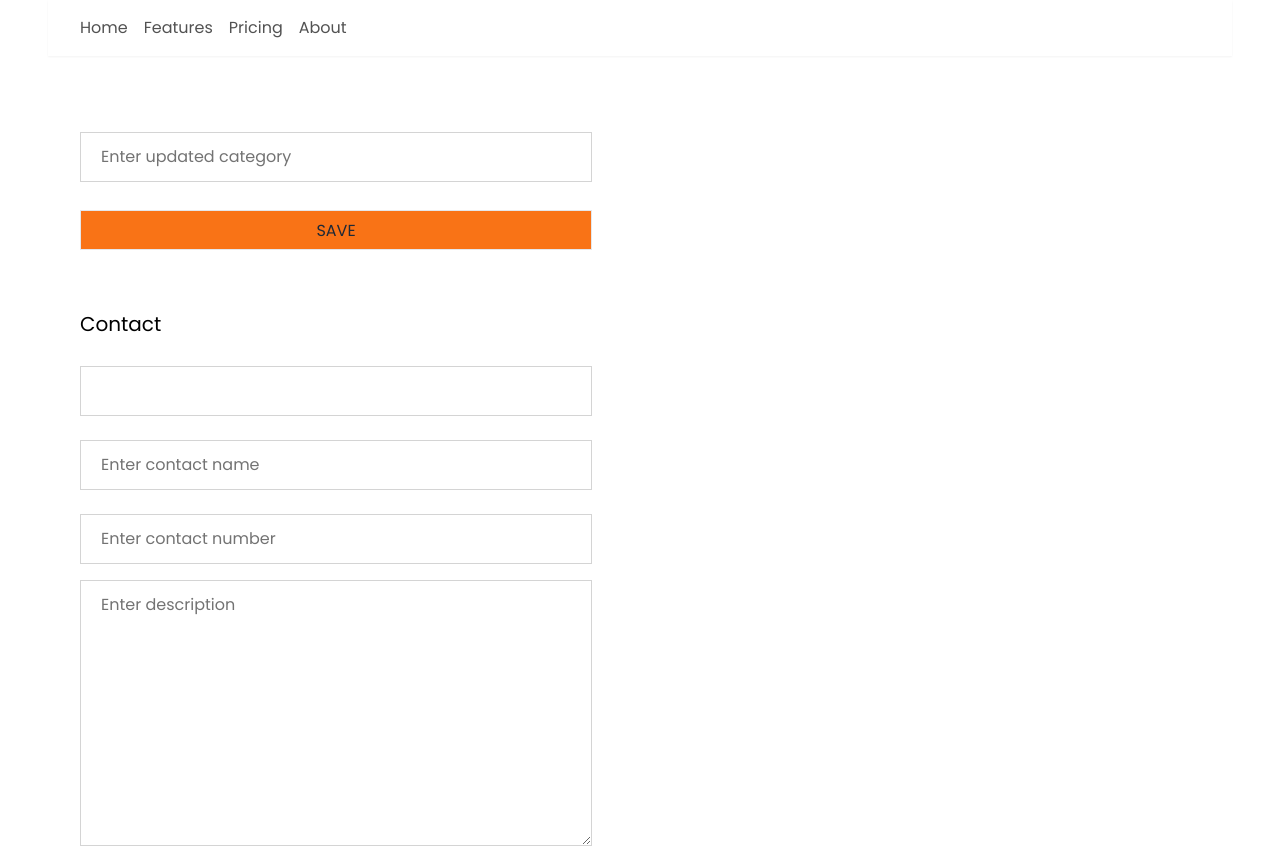
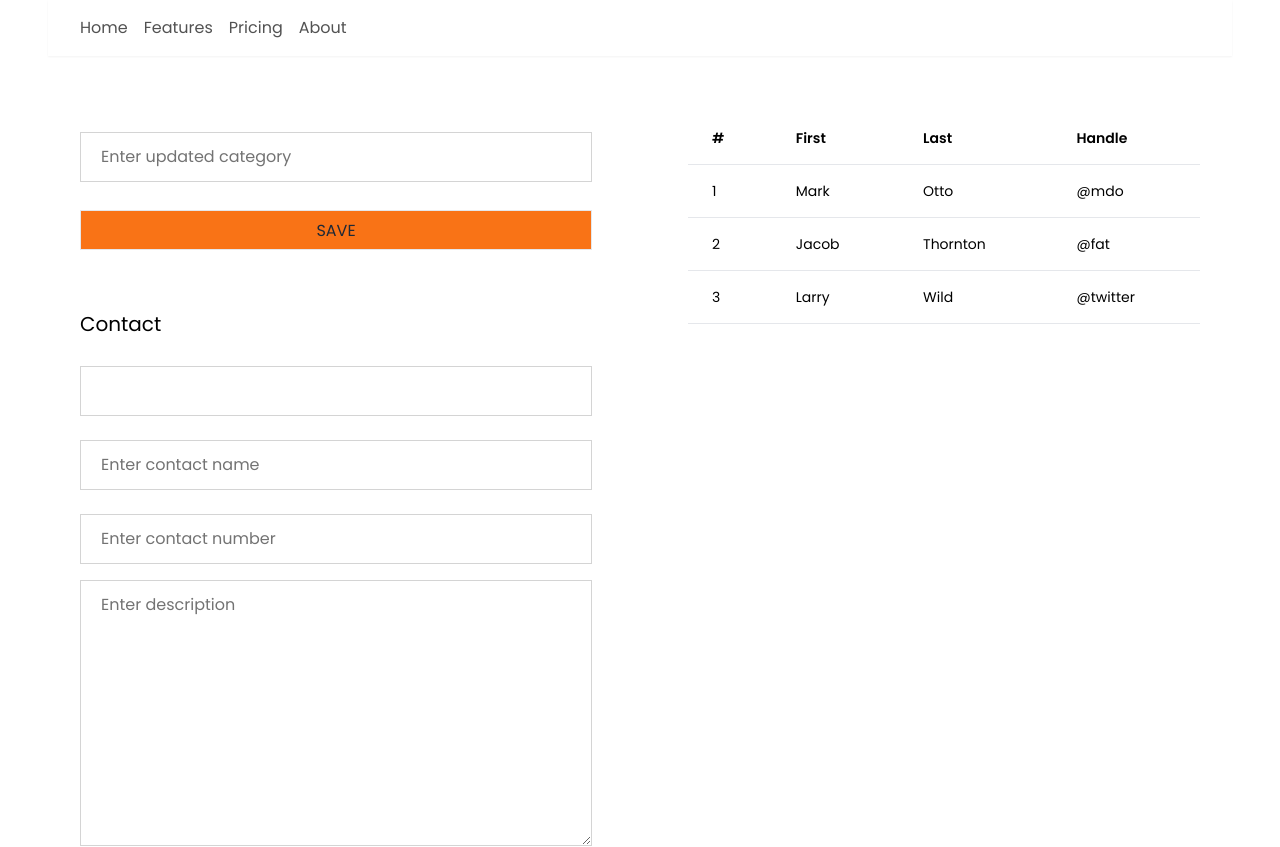
Before and after one commit to FREDVUNI/contact-manager-app, a React (Vite) app in the folder client/: page /contact/1 in a window 1280 px wide. Shown: the top 847 px of the page. Built offline with nearby package versions, Linux system fonts and the light colour scheme; no server answers.

Commit message:
Add table to contacts

```diff
--- a/client/src/components/Contact.tsx
+++ b/client/src/components/Contact.tsx
@@ -76,7 +76,7 @@
         }
     }
   return (
-    <div className='grid grid-cols-2 min-h-full bg-white px-6 sm:py-30 lg:px-8'>
+    <div className='grid lg:grid-cols-2 min-h-full bg-white px-6 sm:py-30 lg:px-8'>
         <div className="px-12 py-12 md:px-12 text-gray-800 lg:text-left grid lg:grid-cols-1 gap-12 items-center">
             <div className="container justify-center">
                 <p className='text-xl text-black'>{category.category}</p>
@@ -100,6 +100,44 @@
             </div>
             <AddContact category={category.category}/>
         </div>
+        <div className="flex lg:flex-col px-12 py-12 md:px-12">
+        <div className="overflow-x-auto sm:-mx-6 lg:-mx-8">
+            <div className="inline-block min-w-full py-2 sm:px-6 lg:px-8">
+            <div className="overflow-hidden">
+                <table className="min-w-full text-left text-sm font-light">
+                <thead className="border-b font-medium dark:border-neutral-500">
+                    <tr>
+                    <th scope="col" className="px-6 py-4">#</th>
+                    <th scope="col" className="px-6 py-4">First</th>
+                    <th scope="col" className="px-6 py-4">Last</th>
+                    <th scope="col" className="px-6 py-4">Handle</th>
+                    </tr>
+                </thead>
+                <tbody>
+                    <tr className="border-b dark:border-neutral-500">
+                    <td className="whitespace-nowrap px-6 py-4 font-medium">1</td>
+                    <td className="whitespace-nowrap px-6 py-4">Mark</td>
+                    <td className="whitespace-nowrap px-6 py-4">Otto</td>
+                    <td className="whitespace-nowrap px-6 py-4">@mdo</td>
+                    </tr>
+                    <tr className="border-b dark:border-neutral-500">
+                    <td className="whitespace-nowrap px-6 py-4 font-medium">2</td>
+                    <td className="whitespace-nowrap px-6 py-4">Jacob</td>
+                    <td className="whitespace-nowrap px-6 py-4">Thornton</td>
+                    <td className="whitespace-nowrap px-6 py-4">@fat</td>
+                    </tr>
+                    <tr className="border-b dark:border-neutral-500">
+                    <td className="whitespace-nowrap px-6 py-4 font-medium">3</td>
+                    <td className="whitespace-nowrap px-6 py-4">Larry</td>
+                    <td className="whitespace-nowrap px-6 py-4">Wild</td>
+                    <td className="whitespace-nowrap px-6 py-4">@twitter</td>
+                    </tr>
+                </tbody>
+                </table>
+            </div>
+            </div>
+        </div>
+        </div>
     </div>
   )
 }
```
